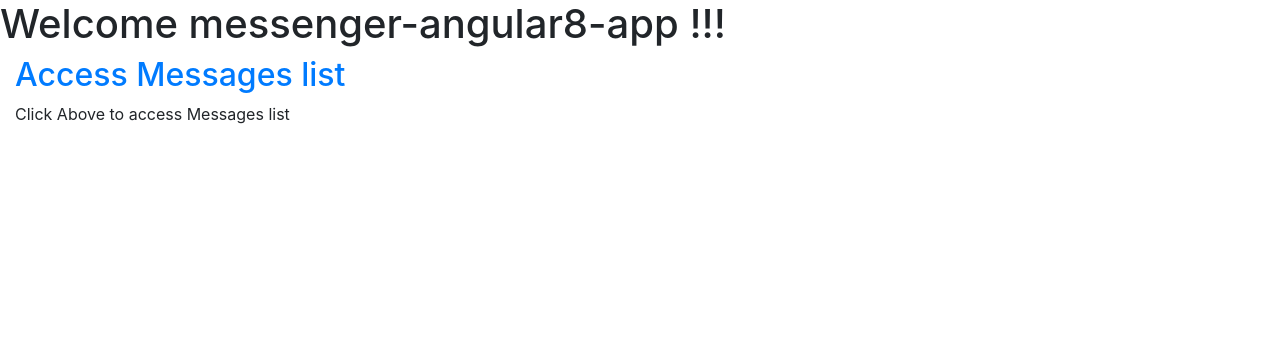
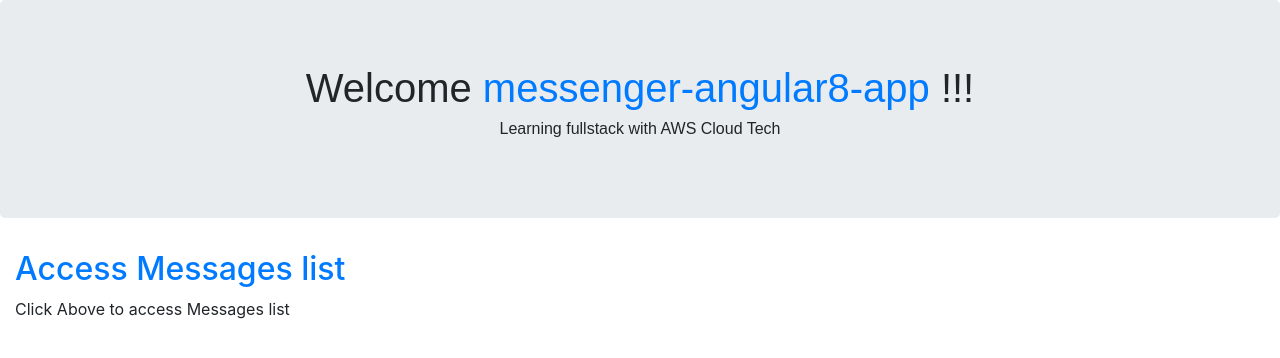
Before and after one commit to nitinkc/messages-app-angular8, an Angular app: page / in a window 1280 px wide. Shown: the top 358 px of the page. Built offline with nearby package versions, Linux system fonts and the light colour scheme.

Commit message:
Update app.component.html

```diff
--- a/src/app/app.component.html
+++ b/src/app/app.component.html
@@ -1,7 +1,12 @@
 <!DOCTYPE html>
 <html lang="en">
+
+<div class="jumbotron text-center">
+  <h1>Welcome <a routerLink="/">{{name}}</a> !!!</h1>
+  <p>Learning fullstack with AWS Cloud Tech</p>
+</div>
+
 <body>
-<h1>Welcome {{name}} !!!</h1>
 
 <div class="container">
   <router-outlet></router-outlet>
```
